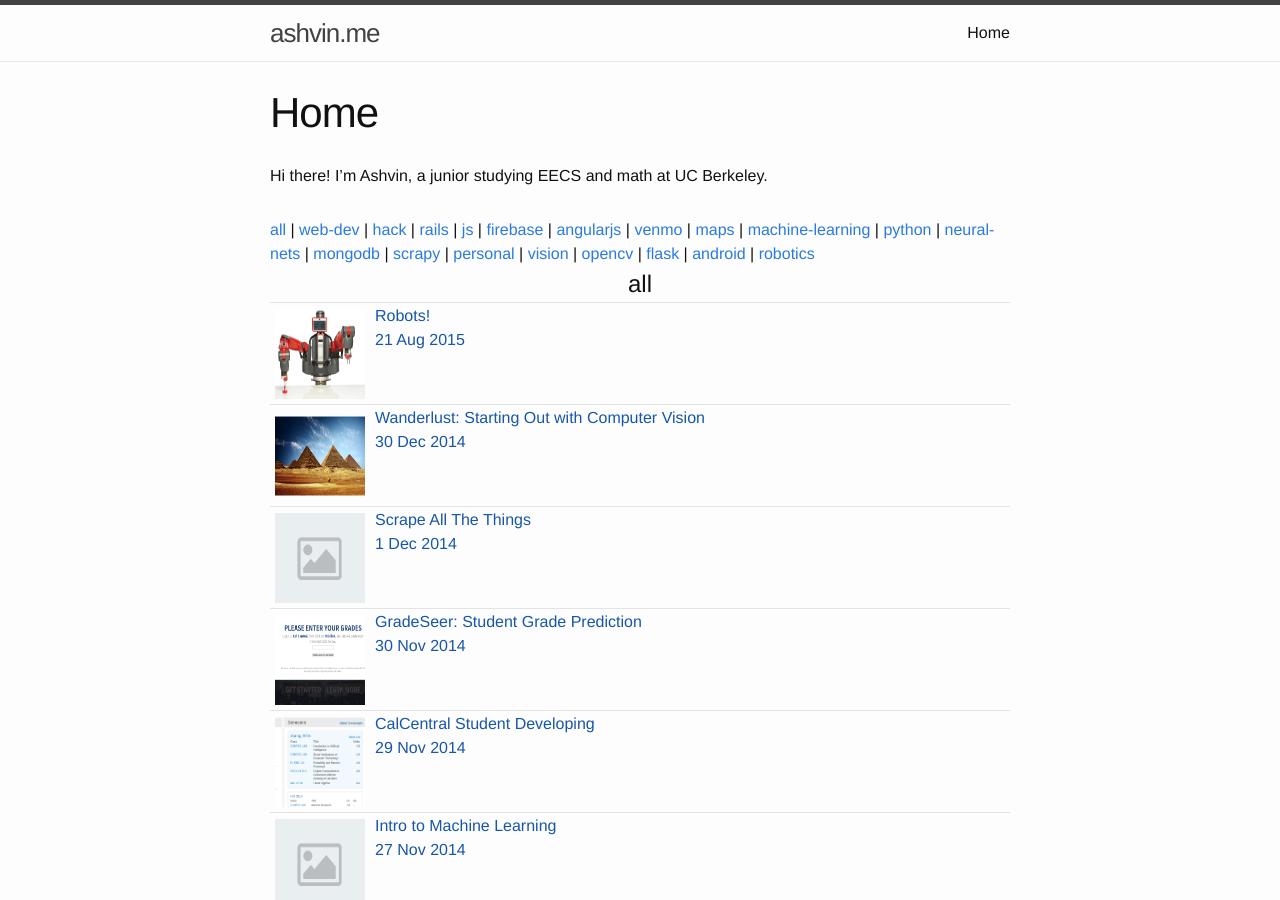
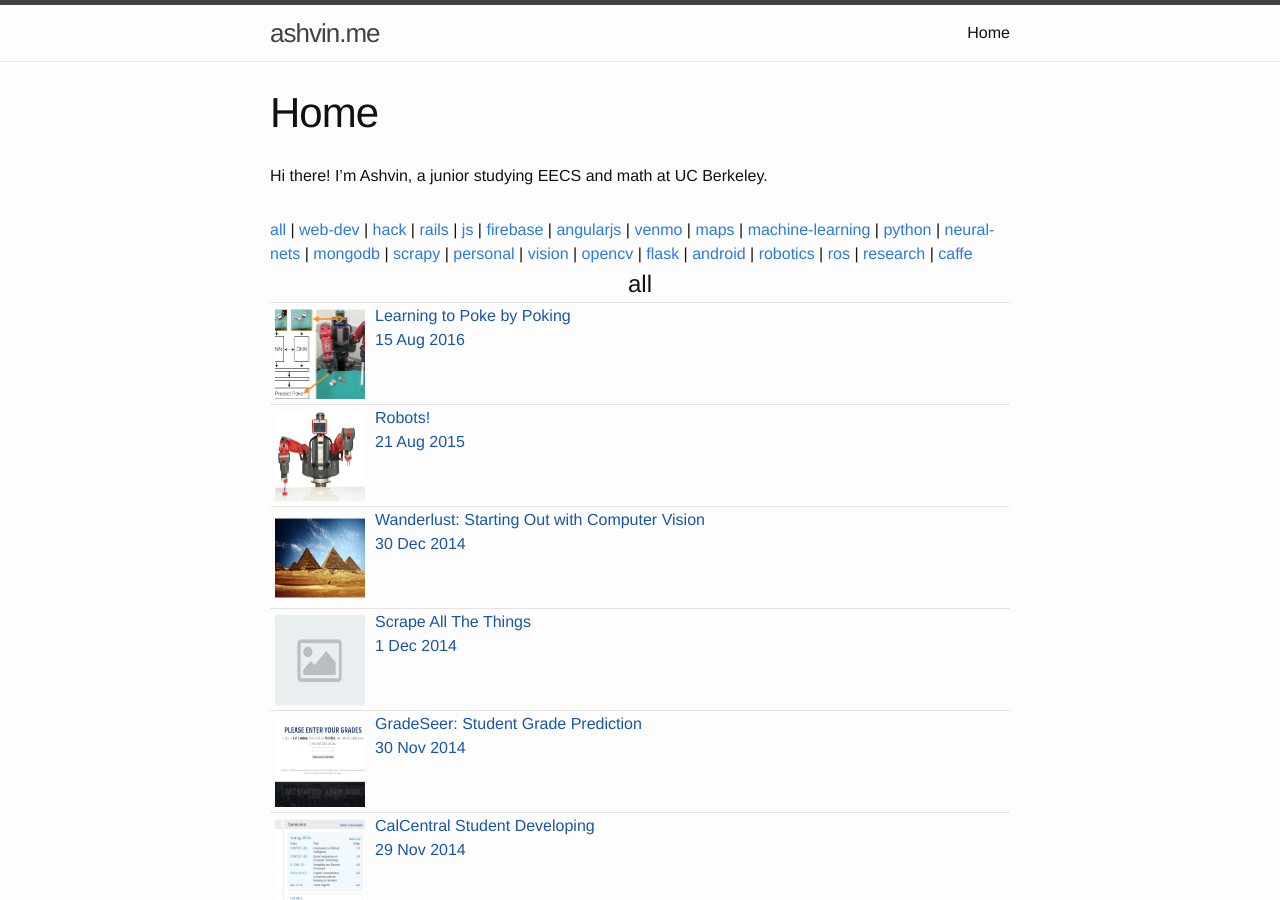
Before and after one commit to anair13/anair13.github.io, a Jekyll site: the page built from index.md, in a window 1280 px wide and 900 px high. Built offline with Jekyll 4.4.1, drawn with Linux system fonts in a browser that asks for light colours; nearby versions of some CDN libraries.

Commit message:
Research update.

```diff
--- a/_posts/2015-08-21-baxter.md
+++ b/_posts/2015-08-21-baxter.md
@@ -2,7 +2,7 @@
 layout: project
 title:  "Robots!"
 date:   2015-08-21 23:11:00
-tags: [all, robotics, vision, python]
+tags: [all, robotics, vision, python, ros]
 category: code
 comments: true
 img: baxter.jpg
--- /dev/null
+++ b/_posts/2016-08-15-poking.md
@@ -0,0 +1,10 @@
+---
+layout: project
+title:  "Learning to Poke by Poking"
+date:   2016-08-15 23:11:00
+tags: [all, robotics, vision, python, research, caffe, machine-learning, neural-nets, opencv, ros]
+category: code
+comments: true
+img: pokefig.png
+projectlink: http://ashvin.me/pokebot-website
+---
```
Also changed, not shown: assets/pokefig.png (added).
